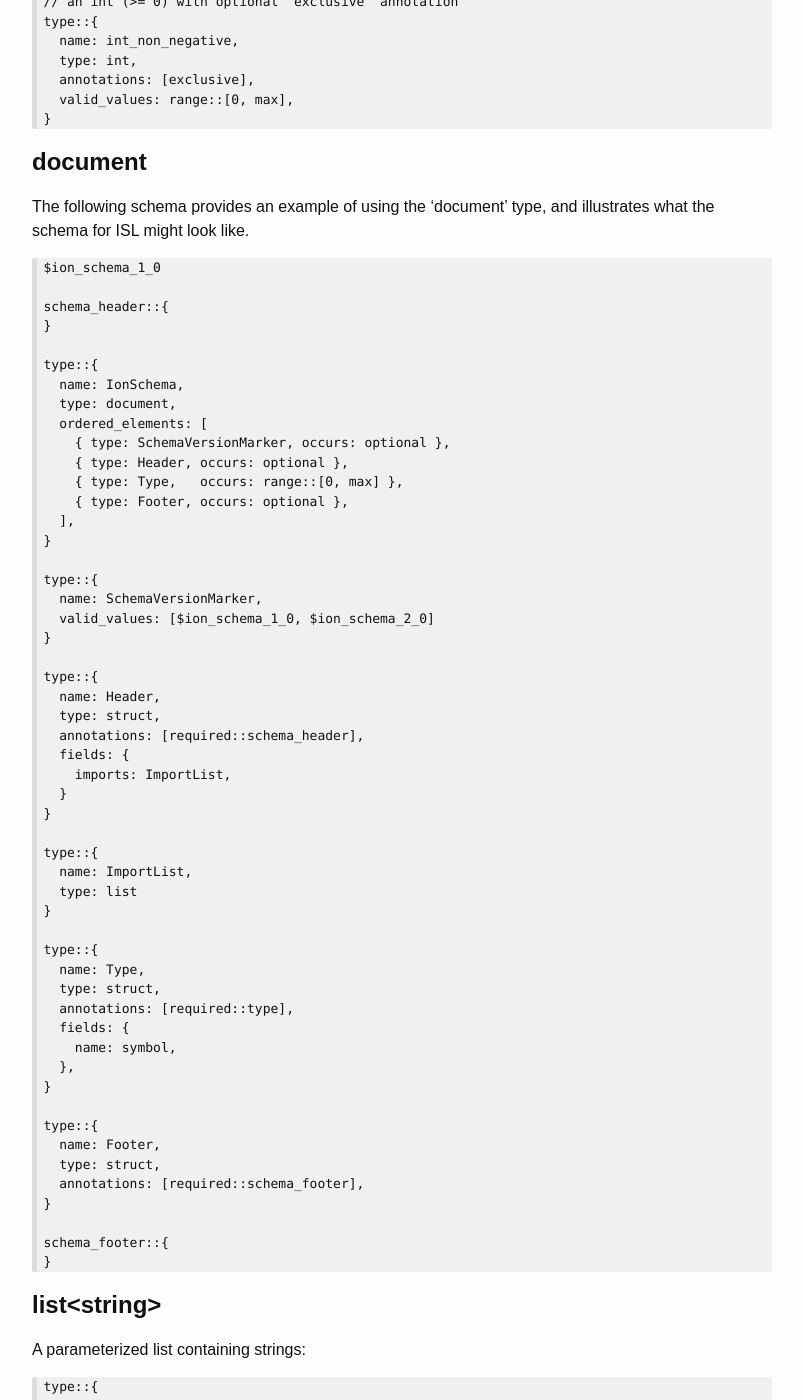
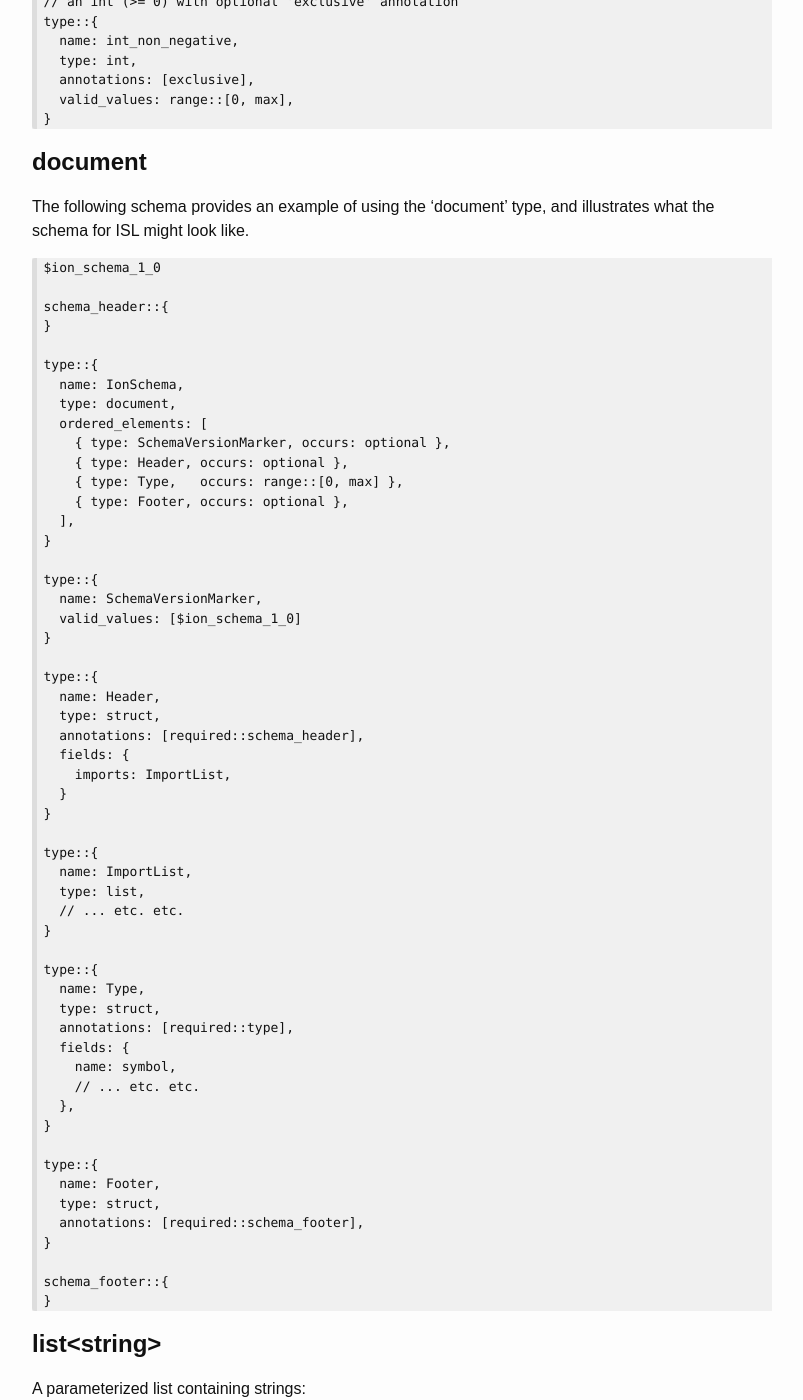
Before and after one commit to amazon-ion/ion-schema, a Jekyll site: the page built from docs/isl-1-0/spec.md, in a window 1280 px wide and 1400 px high, scrolled down 23344 px. Shown: the whole window, without its empty margins (238-1041 px from the left). Built offline with Jekyll 4.4.1, drawn with Linux system fonts in a browser that asks for light colours.

Commit message:
Add comments indicating elided parts

```diff
--- a/docs/isl-1-0/spec.md
+++ b/docs/isl-1-0/spec.md
@@ -1209,7 +1209,7 @@ type::{
 
 type::{
   name: SchemaVersionMarker,
-  valid_values: [$ion_schema_1_0, $ion_schema_2_0]
+  valid_values: [$ion_schema_1_0]
 }
 
 type::{
@@ -1223,7 +1223,8 @@ type::{
 
 type::{
   name: ImportList,
-  type: list
+  type: list,
+  // ... etc. etc.
 }
 
 type::{
@@ -1232,6 +1233,7 @@ type::{
   annotations: [required::type],
   fields: {
     name: symbol,
+    // ... etc. etc.
   },
 }
 
```
